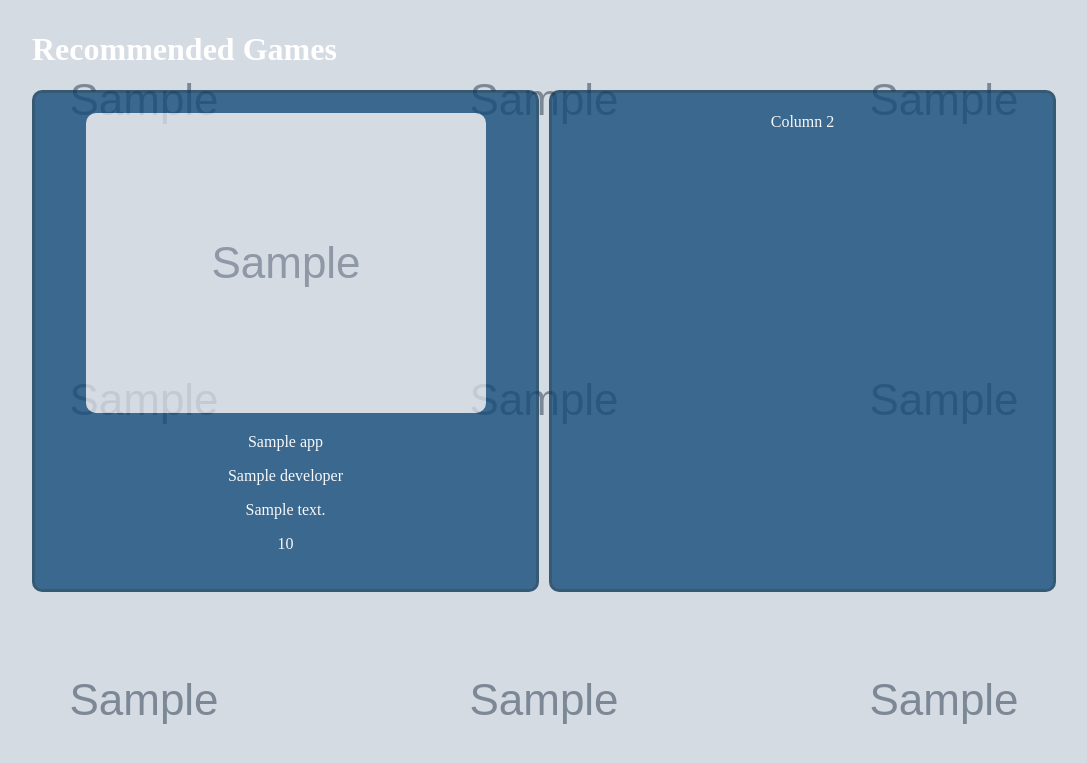
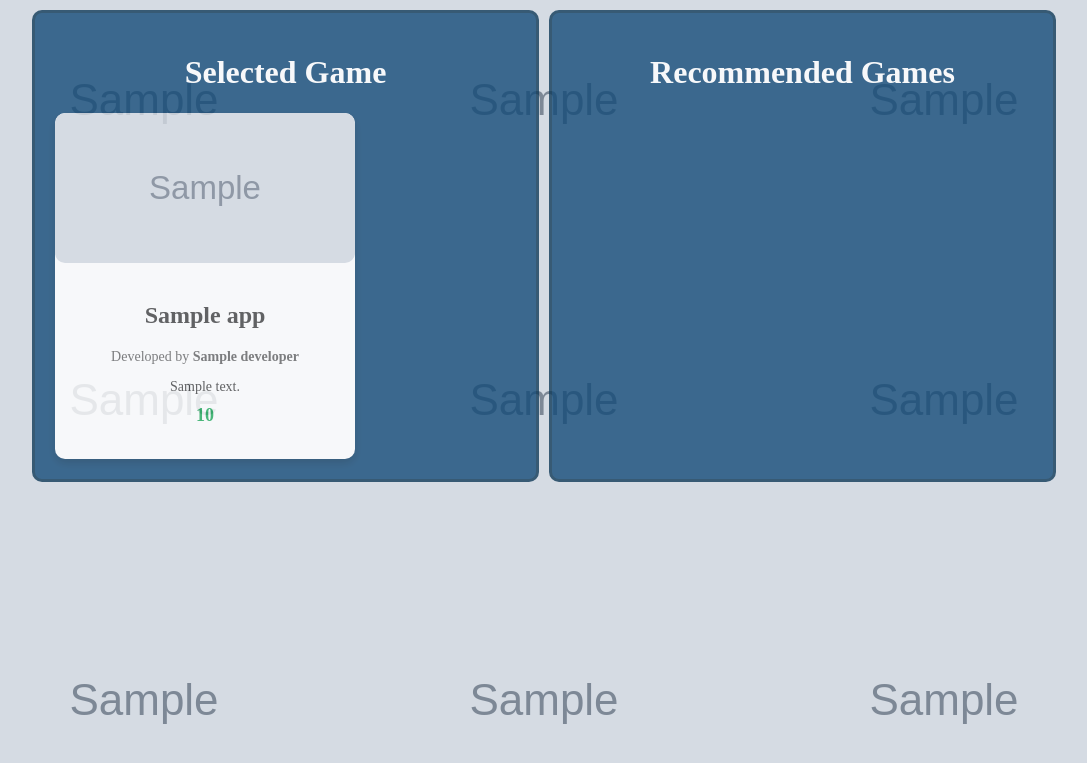
Before and after one commit to ultimo2002/playdate, a FastAPI app: template code/templates/game_output.html in a window 1280 px wide. Shown: the top 763 px of the page, without its empty margins (96-1183 px from the left). Run offline with FastAPI, Linux system fonts and the light colour scheme; the template is opened without the code that fills it: most values are stand-ins (such as "Sample title", 1, 10 or a date in 2020); grey boxes marked "Sample" are stand-in pictures; parts of the project's set-up code (start-up, migrations or seed data) failed here and were passed over.

Commit message:
game card added
game card design toegevoegd aan de game input game

```diff
--- a/code/static/styles.css
+++ b/code/static/styles.css
@@ -1,5 +1,9 @@
 body {
-    background: #f4fff4;
+    /*background-image: url('images/steam_bg.jpg');*/
+    /*background-size: cover;*/
+    /*background-position: center;*/
+    /*background-repeat: no-repeat;*/
+    background-color: cadetblue;
     margin: 0 auto;
     width: 80%;
     padding: 10px;
@@ -29,3 +33,46 @@ body {
     opacity: 80%;
     border: 3px solid #103a58;
 }
+
+
+/*_____CARD_____*/
+.card {
+    width: 300px;
+    background: white;
+    border-radius: 10px;
+    overflow: hidden;
+    box-shadow: 0 4px 8px rgba(0, 0, 0, 0.2);
+    text-align: center;
+}
+
+.game-image {
+    width: 100%;
+    height: 150px;
+    object-fit: cover;
+}
+
+.game-title {
+    color: #444;
+}
+
+.game-info {
+    padding: 15px;
+}
+
+.game-developer {
+    font-size: 14px;
+    color: #666;
+}
+
+.game-description {
+    font-size: 14px;
+    color: #444;
+    margin: 10px 0;
+}
+
+.game-price {
+    font-size: 18px;
+    font-weight: bold;
+    color: #27ae60;
+    margin-top: 10px;
+}
--- a/code/templates/game_output.html
+++ b/code/templates/game_output.html
@@ -8,19 +8,23 @@
 </head>
 
 <body>
-    <h1>Recommended Games</h1>
-
     <div class="container">
         <div class="columnl">
+            <h1>Selected Game</h1>
             {% for app in apps %}
-            <img src="{{app.header_image}}" alt="Logo of {{app.name}}">
-            <p>{{app.name}}</p>
-            <p>{{app.developer}}</p>
-            <p>{{app.short_description}}</p>
-            <p>{{app.price}}</p>
+            <div class="card">
+                <img src="{{app.header_image}}" alt="Logo of {{app.name}}" class="game-image">
+                <div class="game-info">
+                    <h2 class="game-title">{{app.name}}</h2>
+                    <p class="game-developer">Developed by <strong>{{app.developer}}</strong></p>
+                    <p class="game-description">{{app.short_description}}</p>
+                    <p class="game-price">{{app.price}}</p>
+                </div>
+            </div>
             {% endfor %}
+
         </div>
-        <div class="columnr">Column 2</div>
+        <div class="columnr"><h1>Recommended Games</h1></div>
     </div>
 
     <style>
```
Also changed, not shown: images/steam_bg.jpg (added).
